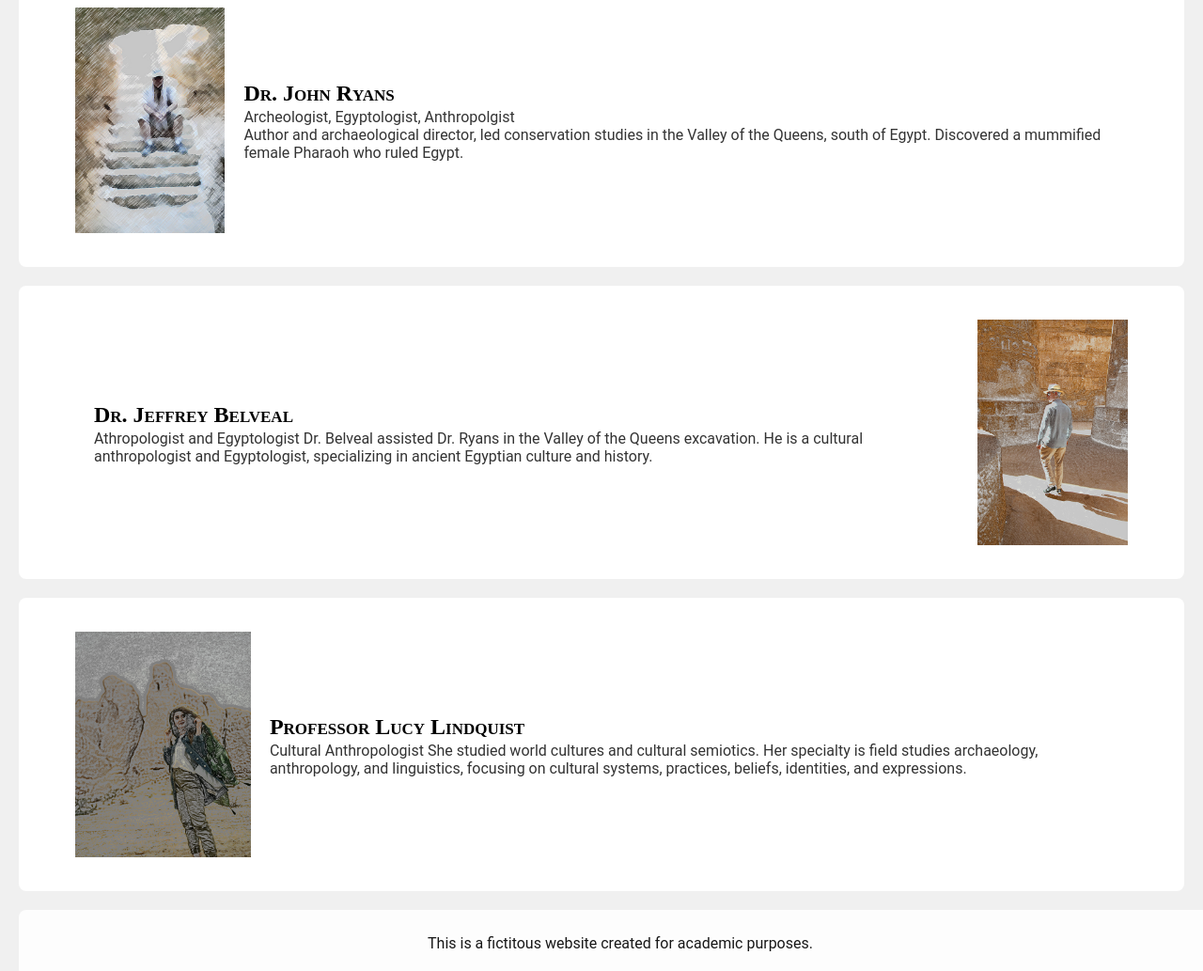
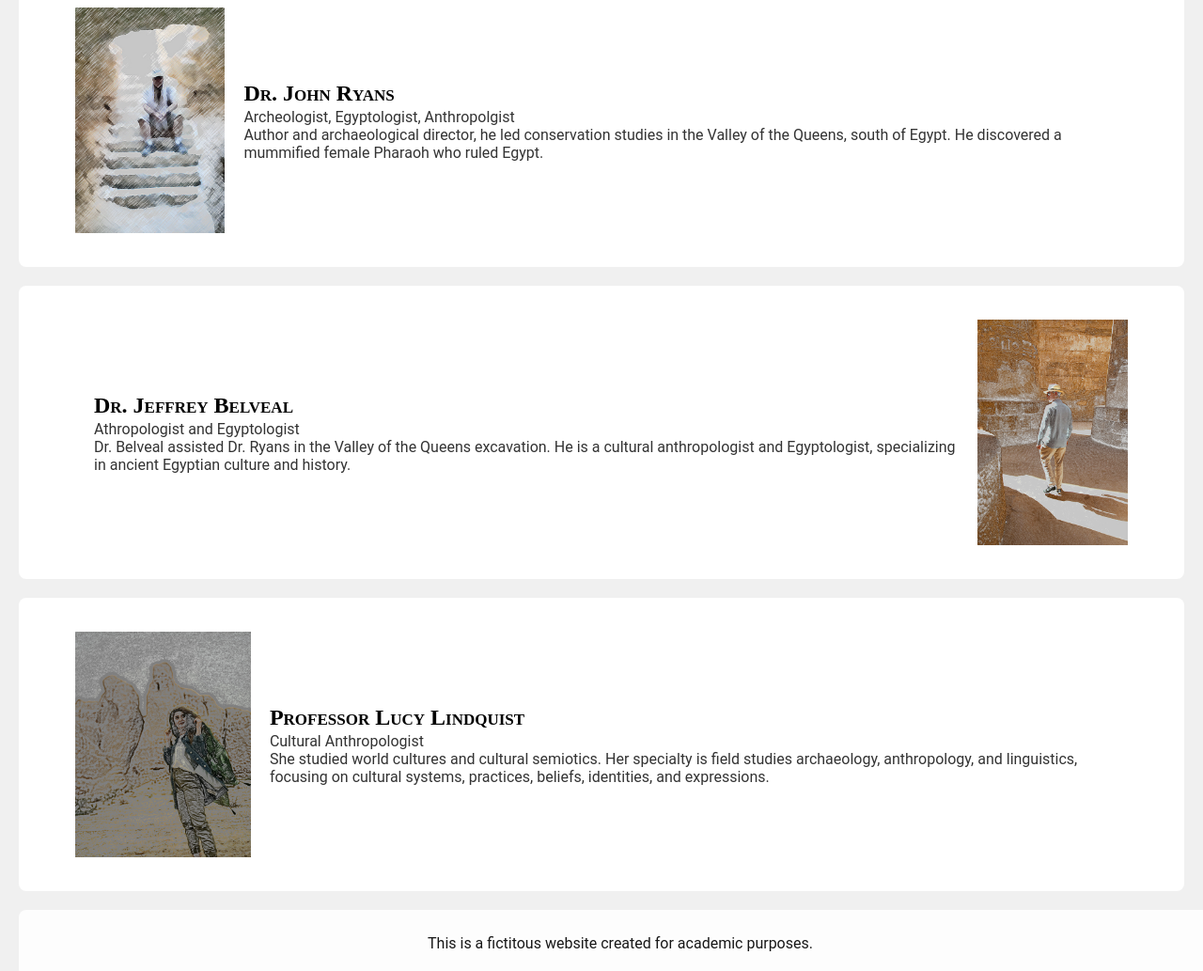
Before and after one commit to Schunat/SchultzNMuseumProject, a plain HTML site: page staff.html in a window 1280 px wide. Shown: the part 180-1213 px from the top of the page at 94% size. Drawn offline with Linux system fonts and the light colour scheme.

Commit message:
update bios

```diff
--- a/staff.html
+++ b/staff.html
@@ -30,9 +30,11 @@
                 <figcaption>
                     Archeologist, Egyptologist, Anthropolgist
                 </figcaption>
-                <figcaption>
-                    Author and archaeological director, led conservation studies in the Valley of the Queens, south of Egypt. Discovered a mummified female Pharaoh who ruled Egypt.
-                </figcaption>
+                <div>
+                    <figcaption>
+                        Author and archaeological director, he led conservation studies in the Valley of the Queens, south of Egypt. He discovered a mummified female Pharaoh who ruled Egypt.
+                    </figcaption>
+                </div>
             </div>
         </figure>
     </section>
@@ -45,8 +47,13 @@
                 </h2>
                 <figcaption>
                     Athropologist and Egyptologist
-                    Dr. Belveal assisted Dr. Ryans in the Valley of the Queens excavation. He is a cultural anthropologist and Egyptologist, specializing in ancient Egyptian culture and history.
+
                 </figcaption>
+                <div>
+                    <figcaption>
+                        Dr. Belveal assisted Dr. Ryans in the Valley of the Queens excavation. He is a cultural anthropologist and Egyptologist, specializing in ancient Egyptian culture and history.
+                    </figcaption>
+                </div>
             </div>
         </figure>
     </section>
@@ -59,9 +66,14 @@
                 </h2>
                 <figcaption>
                     Cultural Anthropologist
-                    She studied world cultures and cultural semiotics. Her specialty is field studies archaeology, anthropology, and linguistics, focusing on cultural systems, practices, beliefs, identities, and expressions.
+
                 </figcaption>
-             </div>
+                <div>
+                    <figcaption>
+                        She studied world cultures and cultural semiotics. Her specialty is field studies archaeology, anthropology, and linguistics, focusing on cultural systems, practices, beliefs, identities, and expressions.
+                    </figcaption>
+                </div>
+            </div>
 </figure>
     </section>
     <footer>
```
